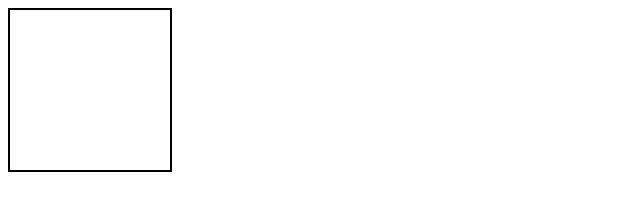
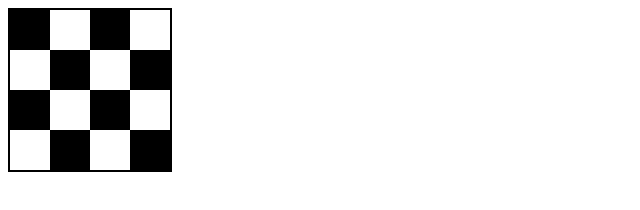
Before and after one commit to lucidmachine/bitclock, a plain HTML site: page index.html in a window 1280 px wide. Shown: the whole page, without its empty margins (0-640 px from the left). Drawn offline with Linux system fonts and the light colour scheme.

Commit message:
Clock draws and blinks each second.

```diff
--- a/index.html
+++ b/index.html
@@ -5,6 +5,7 @@
 <body>
 
     <canvas id="clock" width="160" height="160"></canvas>
+    <script type="text/javascript" src="js/pixel.js"></script>
     <script type="text/javascript" src="js/clock.js"></script>
 
 </body>
--- a/js/clock.js
+++ b/js/clock.js
@@ -10,16 +10,43 @@ var Clock = function () {
 
     // Time
     this.time = null;
-    this.interval = window.setInterval(this.update.bind(this), 1000);
+    this.interval = window.setInterval(this.tick.bind(this), 1000);
+
+    // Pixels
+    this.pixels = [
+        new Pixel(this, 0, 0), new Pixel(this, 0, 1), new Pixel(this, 0, 2), new Pixel(this, 0, 3),
+        new Pixel(this, 1, 0), new Pixel(this, 1, 1), new Pixel(this, 1, 2), new Pixel(this, 1, 3),
+        new Pixel(this, 2, 0), new Pixel(this, 2, 1), new Pixel(this, 2, 2), new Pixel(this, 2, 3),
+        new Pixel(this, 3, 0), new Pixel(this, 3, 1), new Pixel(this, 3, 2), new Pixel(this, 3, 3)
+    ]
 }
 
 Clock.prototype = {
-    draw: function () {
-
+    tick: function () {
+        this.update();
+        this.draw();
     },
 
     update: function () {
-        console.log('update');
+        // Get new time
+        this.time = new Date();
+
+        // Update pixels
+        this.pixels.forEach(function (pixel) {
+            pixel.update(this.time);
+        }.bind(this));
+    },
+
+    draw: function () {
+        this.drawCanvas();
+        this.drawFavicon();
+    },
+
+    drawCanvas: function () {
+        this.pixels.forEach(function (pixel) { pixel.draw(); });
+    },
+
+    drawFavicon: function () {
 
     }
 }
--- /dev/null
+++ b/js/pixel.js
@@ -0,0 +1,44 @@
+var Pixel = function (clock, x, y) {
+    // Clock
+    this.clock = clock;
+
+    // Canvas
+    this.canvas = clock.canvas;
+    this.ctx = clock.ctx;
+
+    // Position
+    this.x = x;
+    this.y = y;
+
+    // Dimensions
+    this.width = this.canvas.width / 4;
+    this.height = this.canvas.height / 4;
+
+    // Colors
+    this.COLOR_ON = 'rgb(255, 255, 255)';
+    this.COLOR_OFF = 'rgb(0, 0, 0)';
+
+    // State
+    this.isOn = false;
+}
+
+Pixel.prototype = {
+    update: function (time) {
+        if ((this.x % 2) == 0) {
+            this.isOn = true;
+        }
+        if ((this.y % 2) == 0) {
+            this.isOn = !this.isOn;
+        }
+
+
+    },
+
+    draw: function () {
+        // Set fill
+        this.ctx.fillStyle = this.isOn ? this.COLOR_ON : this.COLOR_OFF;
+
+        // Fill rectangle
+        this.ctx.fillRect(this.x * this.width, this.y * this.height, this.width, this.height);
+    }
+}
```
